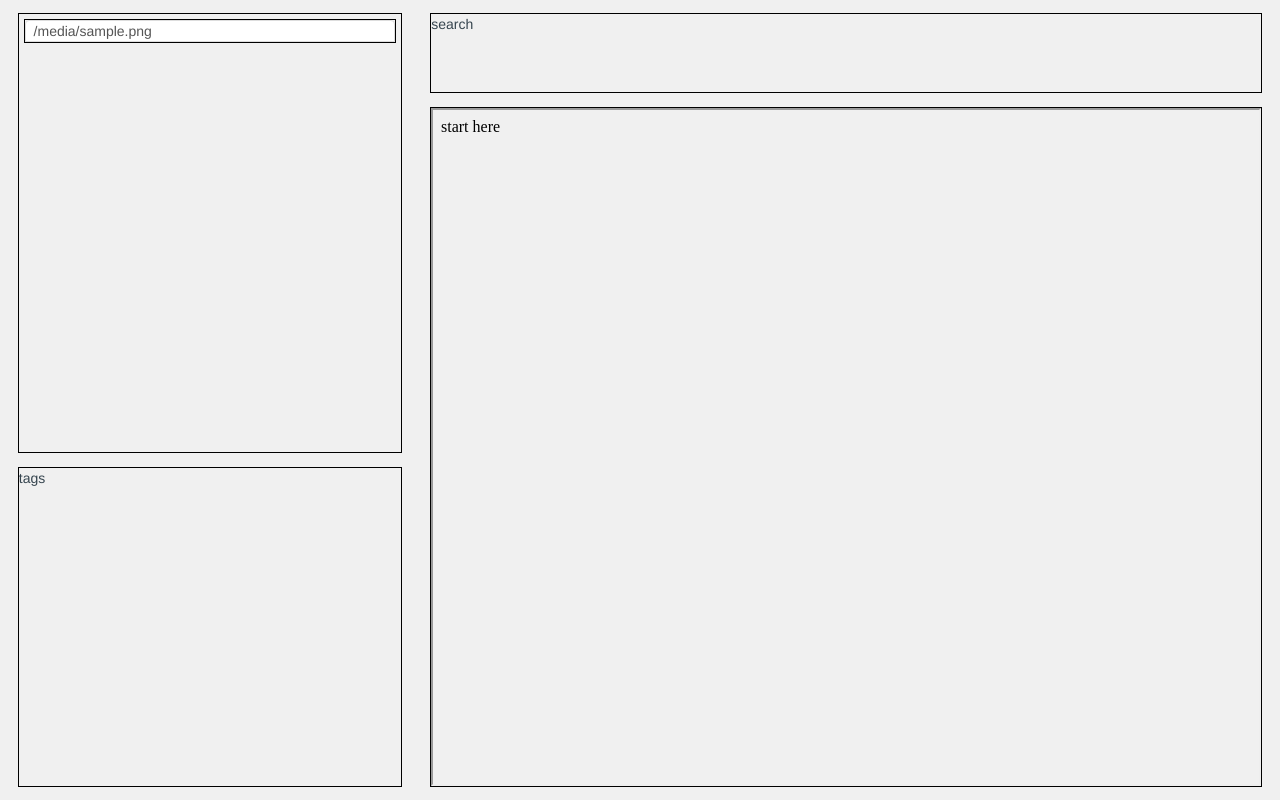
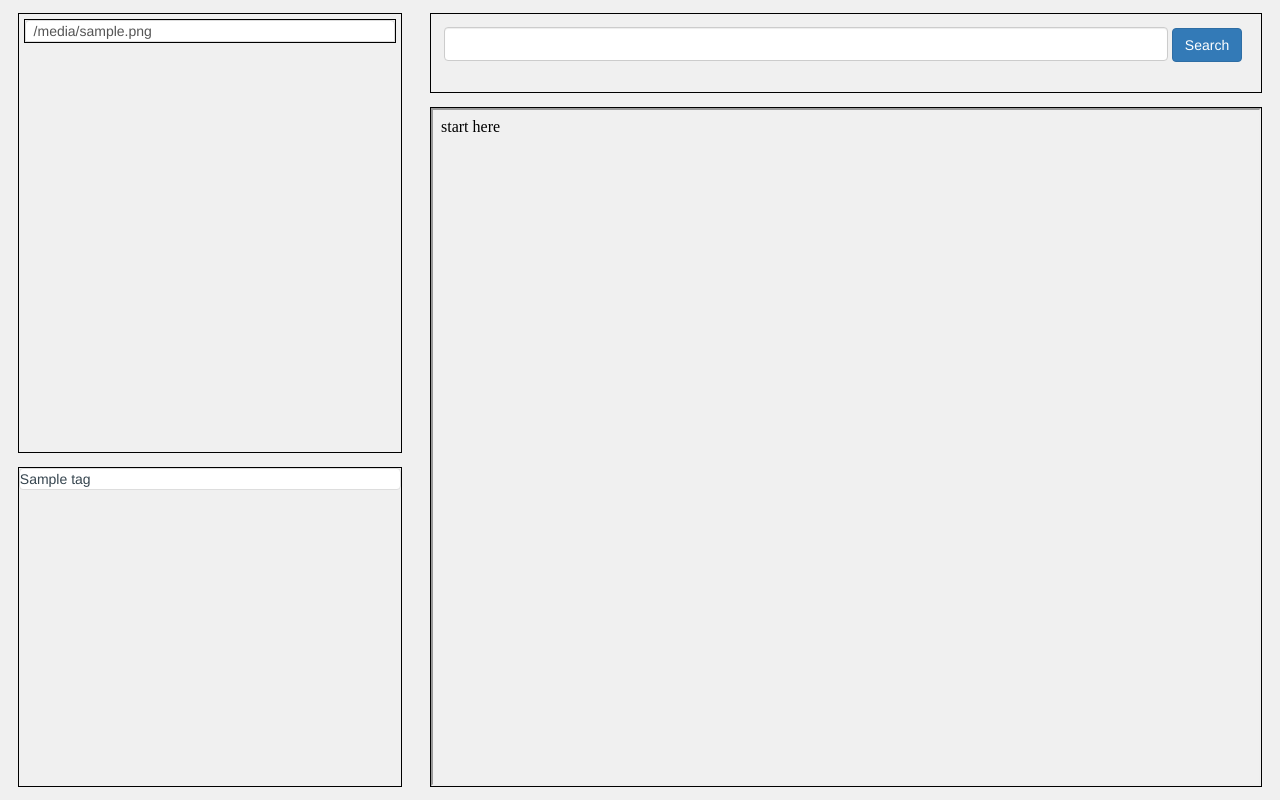
Before and after one commit to kittenparry/file-tagger, a Flask app: template program/templates/main.html in a window 1280 px wide. Run offline with Flask 2, Linux system fonts and the light colour scheme; the template is opened without the code that fills it: most values are stand-ins (such as "Sample title", 1, 10 or a date in 2020); parts of the project's set-up code (start-up, migrations or seed data) failed here and were passed over; some libraries are stand-ins or nearby versions.

Commit message:
Add Search and Tags sections
As displays only, no functionality so far
Change path, again
Add test_tags
Add ideas.txt
Remove some clutter from tree.py

```diff
--- a/program/app.py
+++ b/program/app.py
@@ -5,8 +5,8 @@ from program.files import get_files
 app = Flask(__name__)
 
 title = "File Tagger"
-#path = r"D:\Archive"
-path = r"D:\0fromUbuntu2\Downloads"
+path = r"E:\from4chan\4chan"
+test_tags = ["screenshot", "meme", "high_resolution", "background", "food", "room"]
 @app.context_processor
 def processor():
     def split(e):
@@ -20,7 +20,7 @@ def processor():
 tree_maker("└📁", path)
 @app.route('/')
 def main():
-    return render_template('main.html', title=title, ftab=ftab, idp=idp)
+    return render_template('main.html', title=title, ftab=ftab, idp=idp, tags=test_tags)
 
 @app.route('/files/', defaults={'val': 'start'})
 @app.route('/files/<string:val>')
--- /dev/null
+++ b/program/ideas.txt
@@ -0,0 +1,3 @@
+save tags in a dictionary to a db?
+	{path: "tags as a string separated by spaces"}
+get all path from the dictionary with the tags to display tagged ones onscreen
--- a/program/static/css/style.css
+++ b/program/static/css/style.css
@@ -23,6 +23,7 @@ div {
     right:1%;
     width:65%;
     height:10%;
+    padding:1%;
 }
 #div_tags {
     position:absolute;
@@ -51,3 +52,10 @@ div {
     width:20%;
     display:inline-block;
 }
+#input_search {
+    width:90%;
+    display:inline-block;
+}
+#button_search {
+    display:inline-block;
+}
--- a/program/templates/main.html
+++ b/program/templates/main.html
@@ -14,8 +14,19 @@
             {% endfor %}
         </div>
     </div>
-    <div id="div_search">search</div>
-    <div id="div_tags">tags</div>
+    <div id="div_search">
+        <form>
+            <input id="input_search" class="form-control" type="text" name="search"/>
+            <button id="button_search" type="submit" class="btn btn-primary">Search</button>
+        </form>
+    </div>
+    <div id="div_tags">
+        <ul class="list-group">
+            {% for tag in tags %}
+                <li class="list-group-item">{{ tag }}</li>
+            {% endfor %}
+        </ul>
+    </div>
     <div id="div_files">
         <iframe id="iframe_files" src="/files/"></iframe>
     </div>
--- a/program/tree.py
+++ b/program/tree.py
@@ -29,15 +29,6 @@ def tree_maker(parent, path, entry = "0"):
                         #folder_paths.append(item.path)
                         idp.update({entry2: item.path})
                         ftab.update({"%s %s" % (display, item.name): entry2})
-                        '''
-                        files.append("%s %s" % (entry, item.name))
-                        if parent == entry:
-                            tabs.append(True)
-                        else:
-                            tabs.append(False)
-                        '''
-                        #self.cl.hlist.add(entry, text=item.name)
-                        #self.cl.setstatus(entry, "off")
                         tree_maker(display, item.path, entry2)
     except PermissionError:
         pass
```
